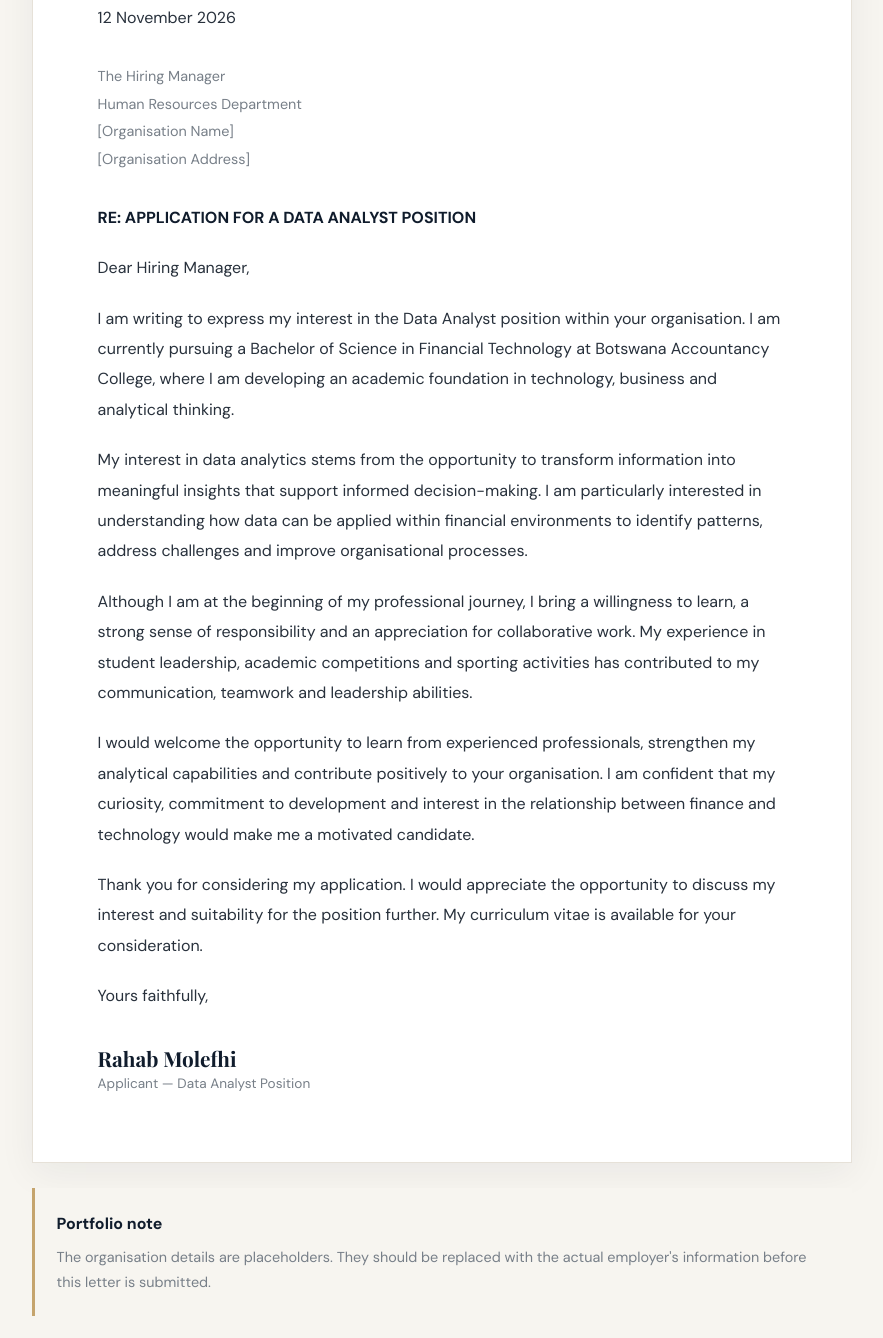
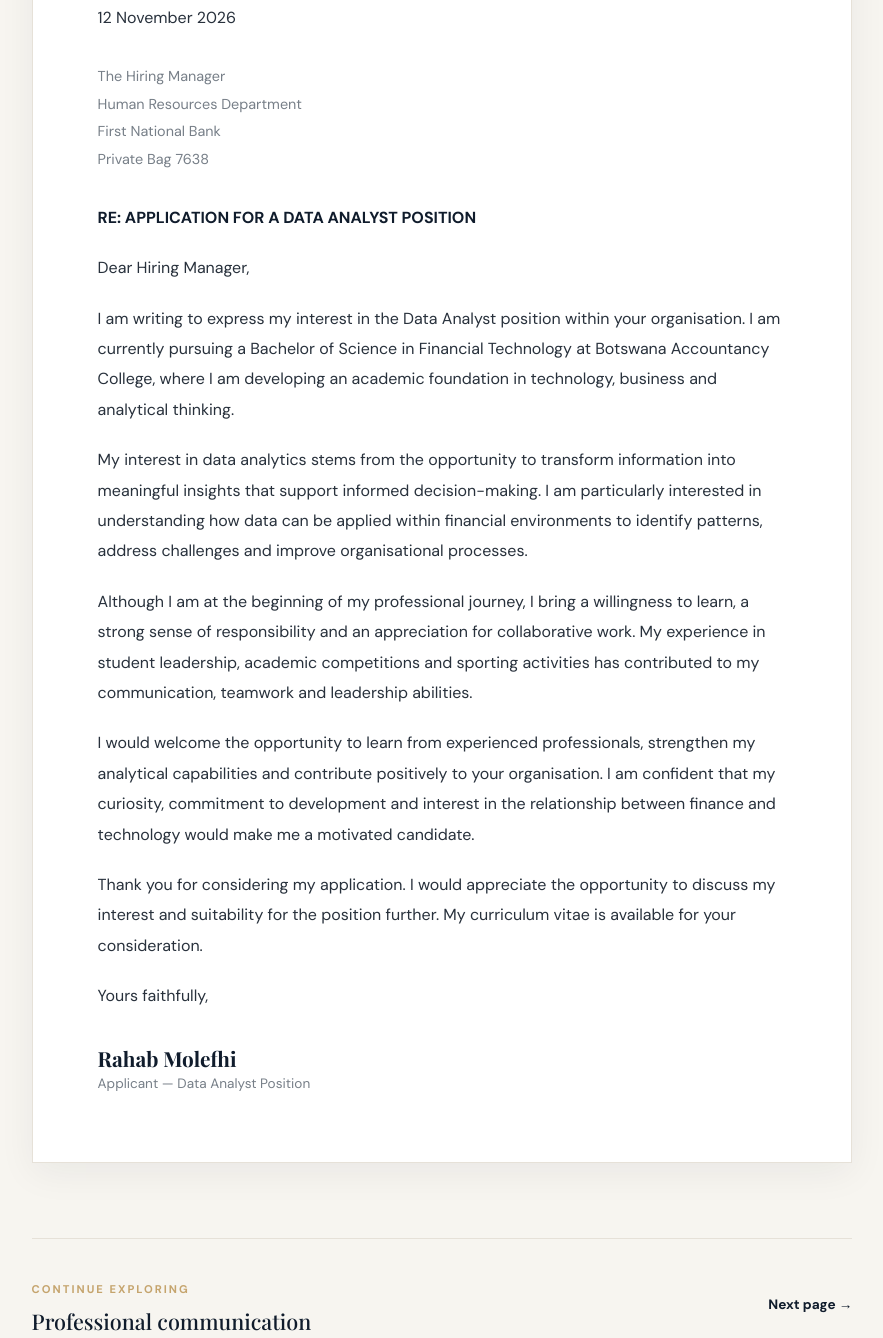
Before and after one commit to amantlerahab/amantle-digital.portfolio, a plain HTML site: page application-letter.html in a window 1280 px wide. Shown: the part 912-2250 px from the top of the page, without its empty margins (198-1081 px from the left). Drawn offline with nearby package versions, Linux system fonts and the light colour scheme.

Commit message:
Update application-letter.html

```diff
--- a/application-letter.html
+++ b/application-letter.html
@@ -67,8 +67,8 @@
                 <div class="letter-recipient">
                     <p>The Hiring Manager</p>
                     <p>Human Resources Department</p>
-                    <p>[Organisation Name]</p>
-                    <p>[Organisation Address]</p>
+                    <p>First National Bank</p>
+                    <p>Private Bag 7638</p>
                 </div>
 
                 <p class="letter-subject">
@@ -132,15 +132,6 @@
 
             </article>
 
-            <div class="application-note">
-                <strong>Portfolio note</strong>
-                <p>
-                    The organisation details are placeholders. They
-                    should be replaced with the actual employer's
-                    information before this letter is submitted.
-                </p>
-            </div>
-
             <div class="next-article">
                 <div>
                     <span>CONTINUE EXPLORING</span>
```
